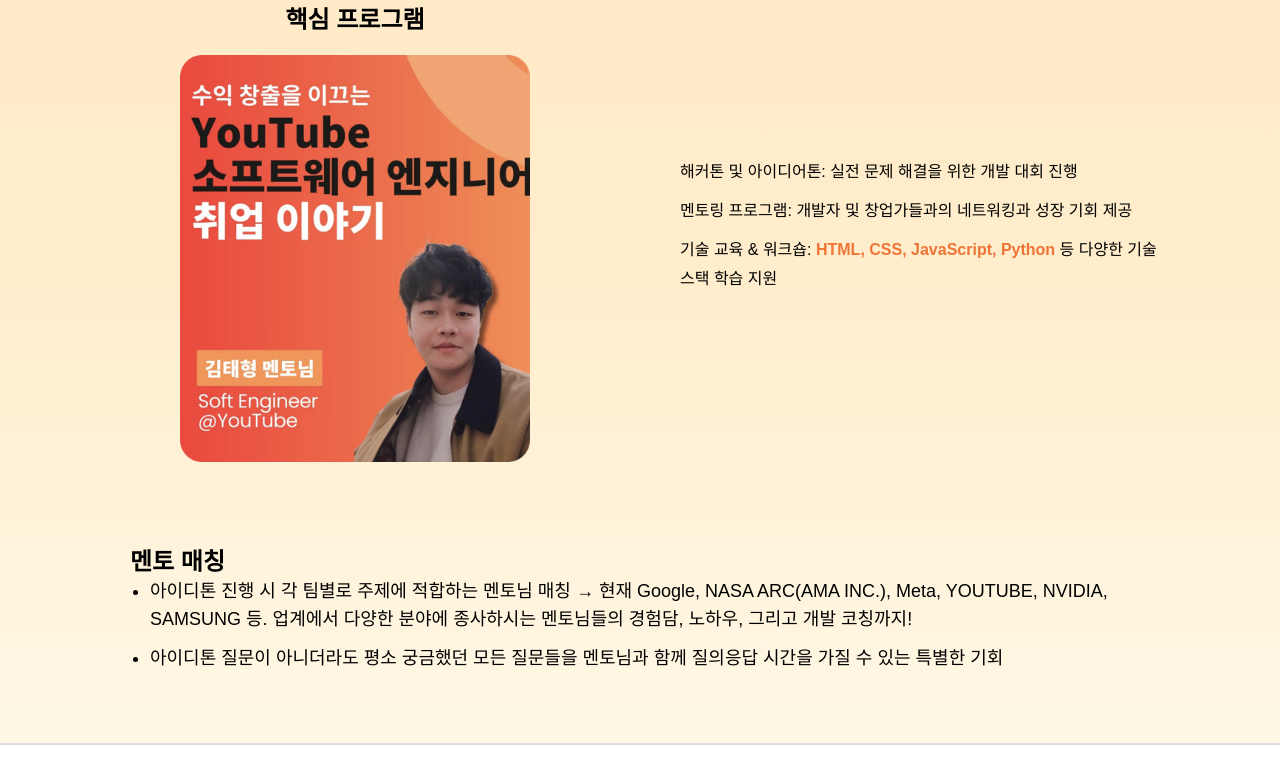
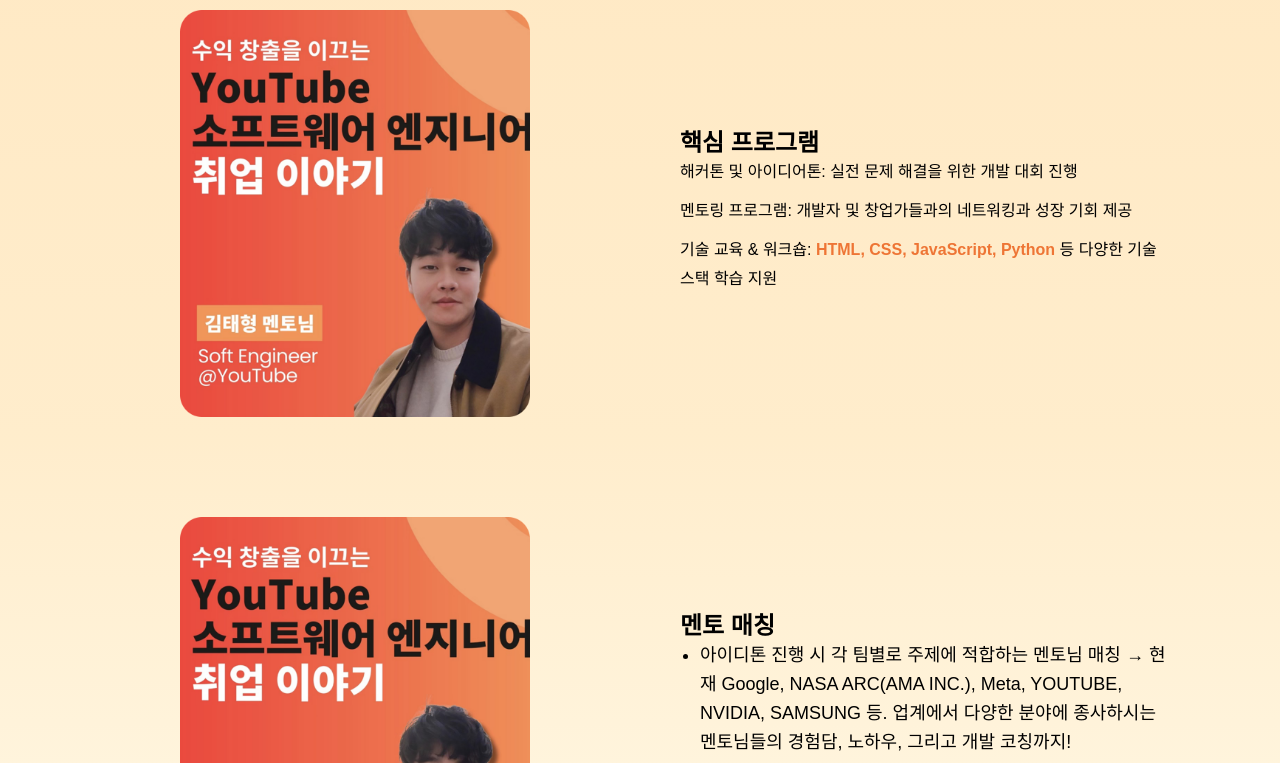
Before and after one commit to hyunbin1020/ucd-, a plain HTML site: page about.html in a window 1280 px wide. Shown: the part 930-1693 px from the top of the page. Drawn offline with Linux system fonts and the light colour scheme.

Commit message:
removehead

```diff
--- a/about.html
+++ b/about.html
@@ -26,8 +26,6 @@
                 <li><a href="about.html">About LIKE LION</a></li>
                 <li><a href="events.html">이벤트</a></li>
                 <li><a href="members.html">멤버</a></li>
-                <li><a href="community.html">커뮤니티</a></li>
-                <li><a href="contact.html">연락처</a></li>
             </ul>
         </nav>
 
@@ -73,12 +71,13 @@
 </section>
 <section class="content-container">
     <div class="left-content">
-        <h2 class="program-title"><strong>핵심 프로그램</strong></h2>
+        <h2 class="program-title">
         <div class="image-wrapper">
             <img src="images/핵심 프로그램.png" alt="핵심 프로그램">
         </div>
     </div>
     <div class="text-content">
+        <h2><strong>핵심 프로그램</strong></h2>
         <ul class="program-list">
             <li>해커톤 및 아이디어톤: 실전 문제 해결을 위한 개발 대회 진행</li>
             <li>멘토링 프로그램: 개발자 및 창업가들과의 네트워킹과 성장 기회 제공</li>
@@ -87,6 +86,12 @@
     </div>
 </section>
 <section class="content-container">
+    <div class="left-content">
+        <h2 class="program-title">
+        <div class="image-wrapper">
+            <img src="images/핵심 프로그램.png" alt="핵심 프로그램">
+        </div>
+    </div>
     <div class="text-content">
         <h2><strong>멘토 매칭</strong></h2>
         <ul class="mentor-list">
```
Also changed, not shown: Interview.html (+0 -2 lines), events.html (+0 -3 lines), faq.html (+0 -2 lines), gallery.html (+1 -2 lines), ideathon.html (+0 -2 lines), 멋쟁이사자.html (+1 -3 lines).
